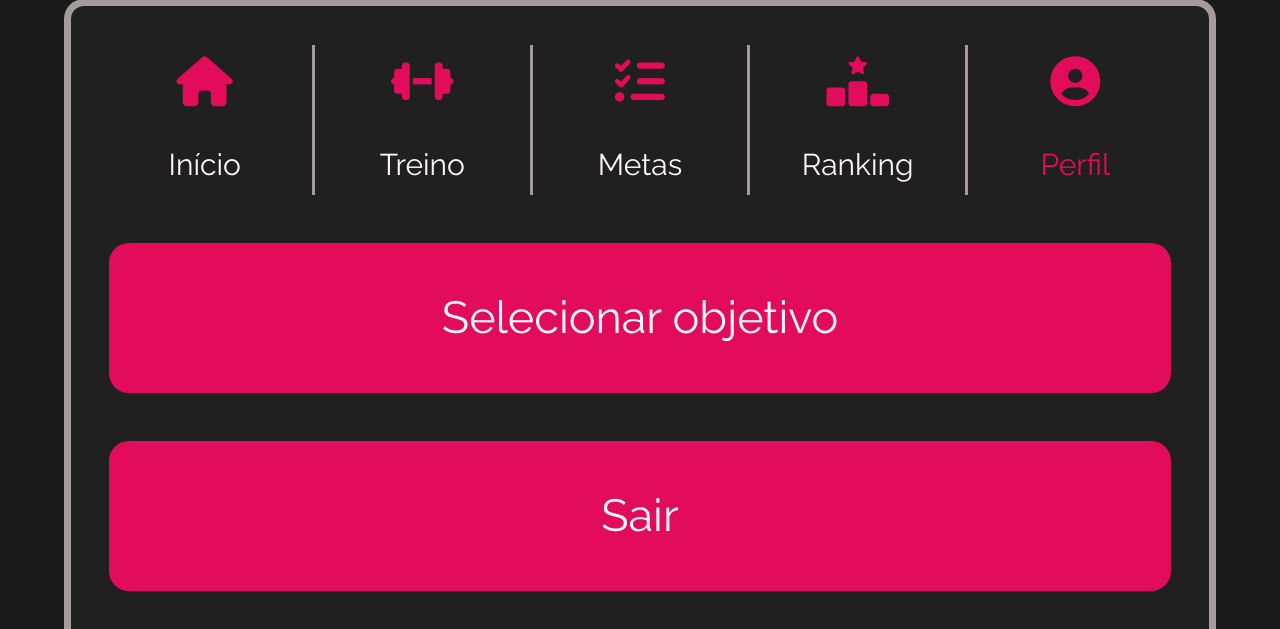
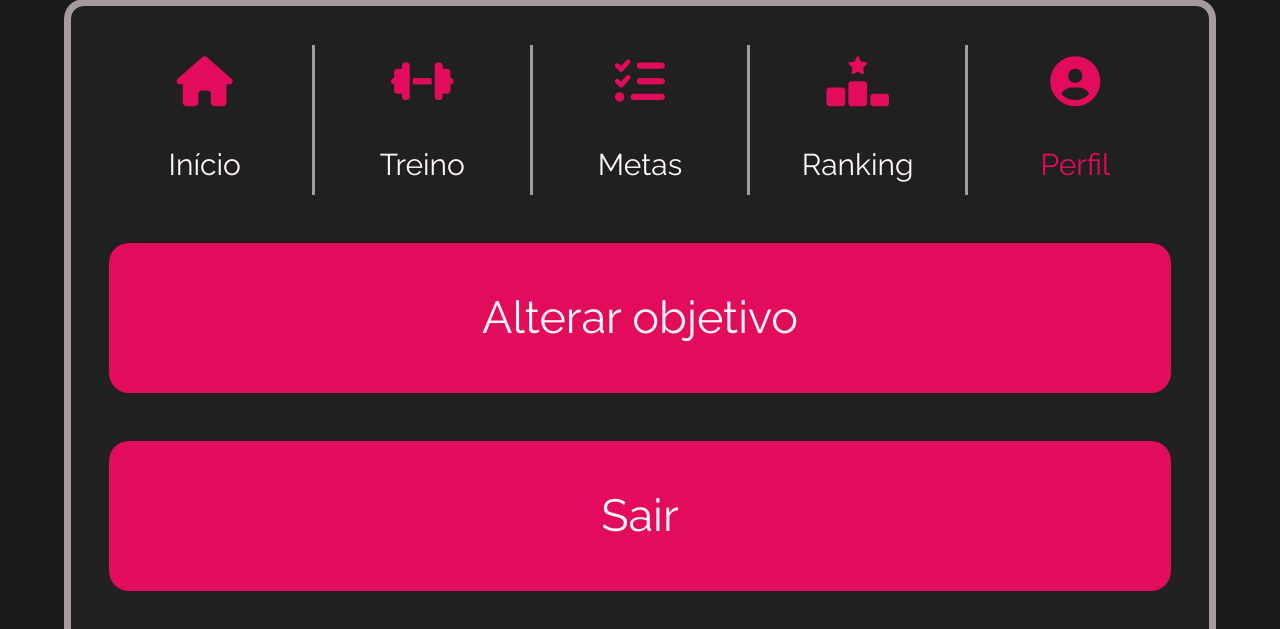
Before and after one commit to crisvini/workout, a PHP site: page /perfil.php in a window 1280 px wide. Shown: the part 171-800 px from the top of the page. Run offline with PHP 8.4, Linux system fonts and the light colour scheme; data that the repository does not hold is empty; some libraries are stand-ins or nearby versions.

Commit message:
correção em texto

```diff
--- a/perfil.php
+++ b/perfil.php
@@ -38,7 +38,7 @@ echo $row["nome"];
             </div>
             <div class="row mb-2">
                 <div class="col-12 text-center color-white">
-                    <span class="fs-small"><strong>Código: </strong>832382</span>
+                    <span class="fs-small"><strong>E-mail: </strong>crisvini.leoncini@outlook.com</span>
                 </div>
             </div>
         </div>
@@ -68,7 +68,7 @@ echo $row["nome"];
         </div>
         <div class="row mt-5">
             <div class="col-12 text-center">
-                <button type="button" class="btn btn-primary" onclick="load('objetivo.php?paginaAnterior=perfil')">Selecionar
+                <button type="button" class="btn btn-primary" onclick="load('objetivo.php?paginaAnterior=perfil')">Alterar
                     objetivo</button>
             </div>
         </div>
```
